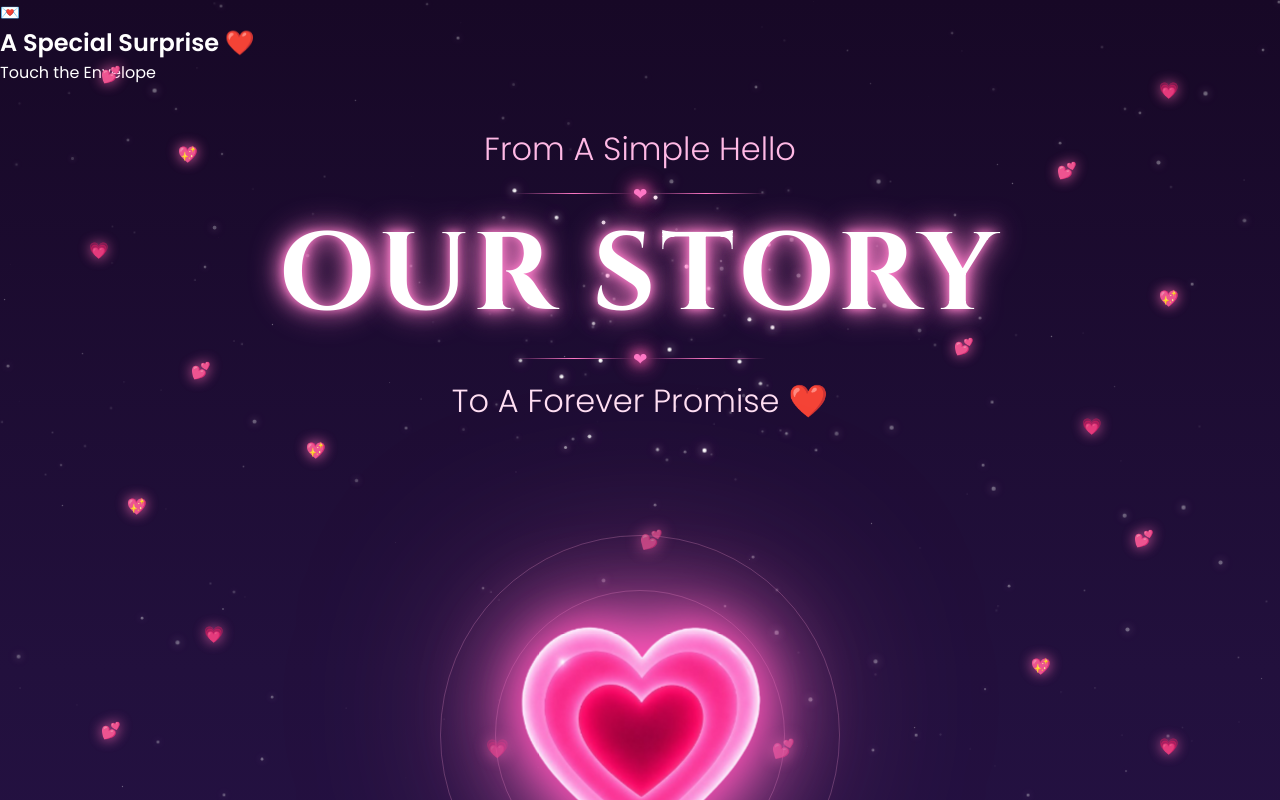
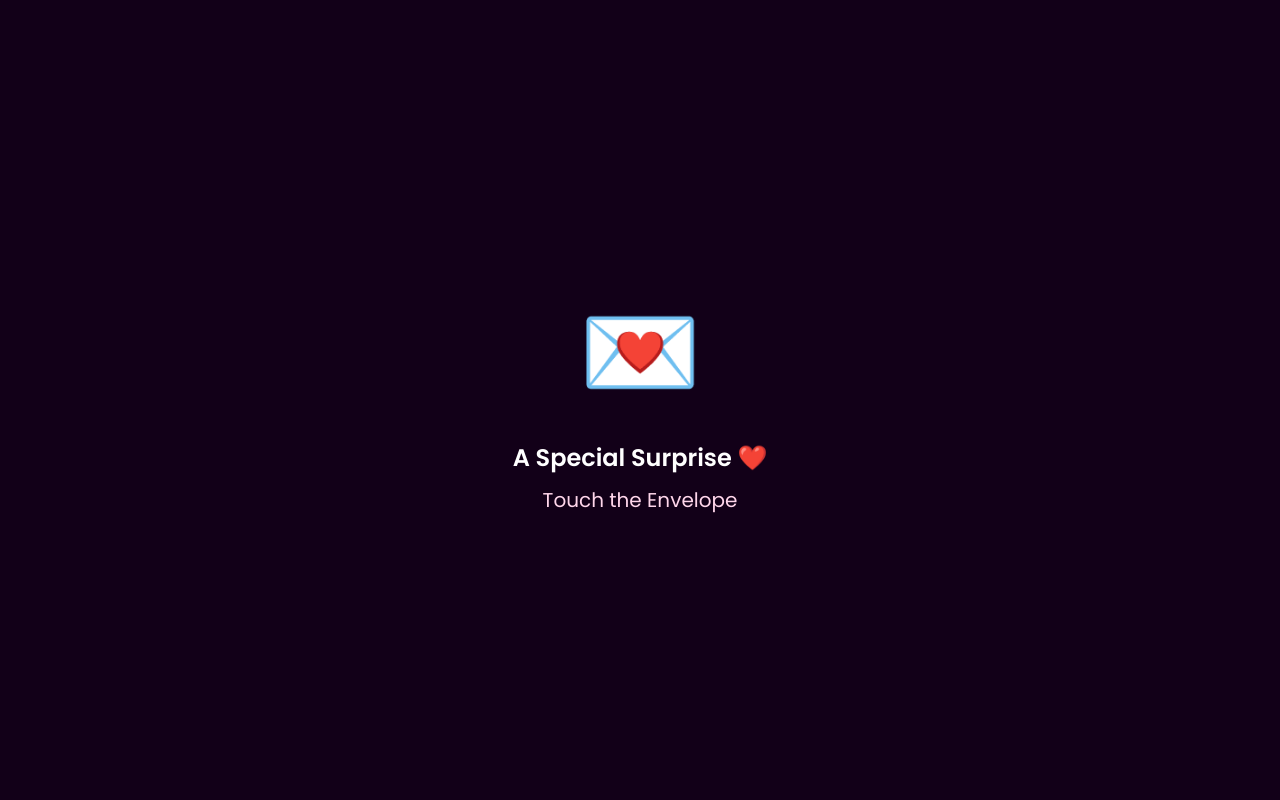
Before and after one commit to itxvishwa-93/Birthday, a plain HTML site: page index.html in a window 1280 px wide. Shown: the top 800 px of the page. Drawn offline with Linux system fonts and the light colour scheme.

Commit message:
Update style.css

```diff
--- a/style.css
+++ b/style.css
@@ -716,3 +716,60 @@ height:160px;
         0 0 20px #ff4fa8;
 
 }
+#intro{
+
+    position:fixed;
+
+    inset:0;
+
+    background:#120018;
+
+    display:flex;
+
+    flex-direction:column;
+
+    justify-content:center;
+
+    align-items:center;
+
+    z-index:9999;
+
+    transition:1s;
+
+}
+
+#envelope{
+
+    font-size:90px;
+
+    cursor:pointer;
+
+    animation:beat 1.5s infinite;
+
+}
+
+#intro h2{
+
+    color:white;
+
+    margin-top:20px;
+
+}
+
+#intro p{
+
+    color:#ffd6eb;
+
+    margin-top:10px;
+
+    font-size:20px;
+
+}
+
+@keyframes beat{
+
+    0%{transform:scale(1);}
+    50%{transform:scale(1.1);}
+    100%{transform:scale(1);}
+
+}
```
